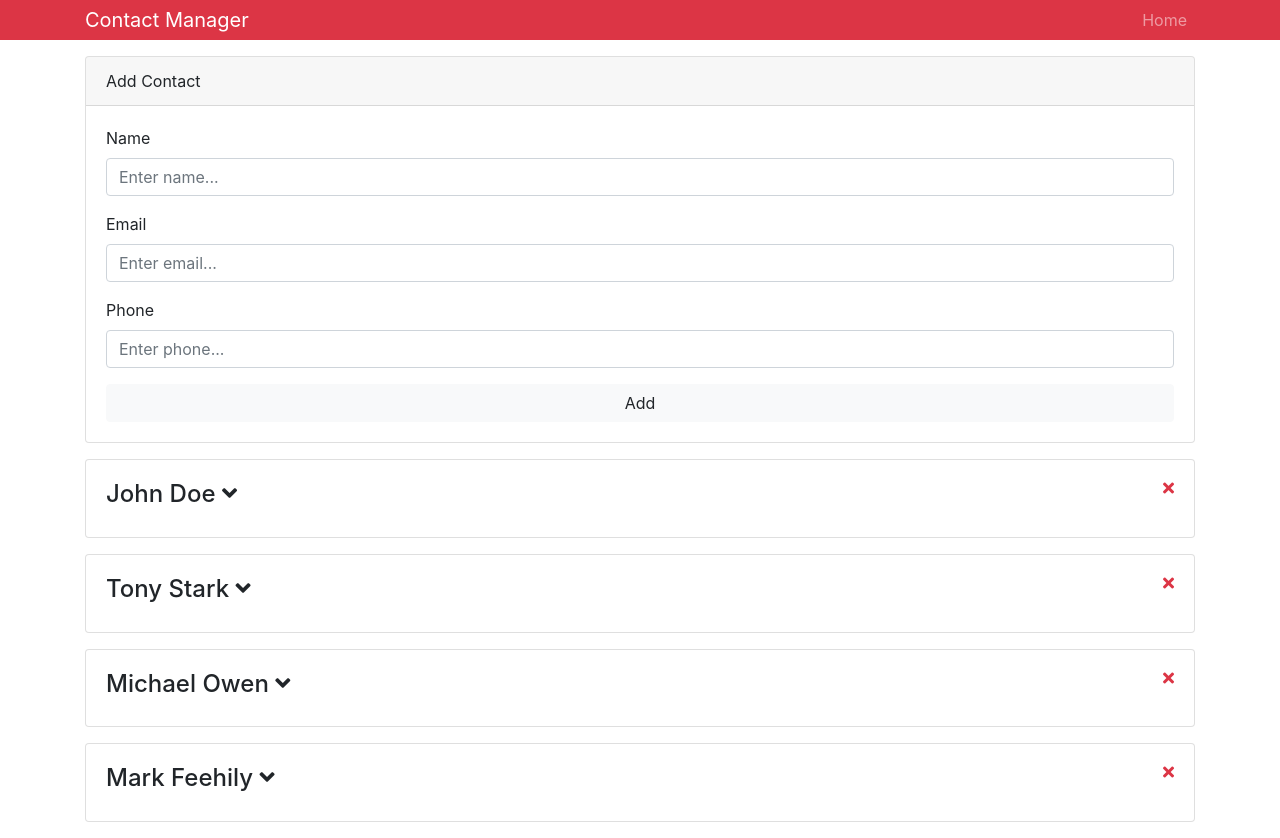
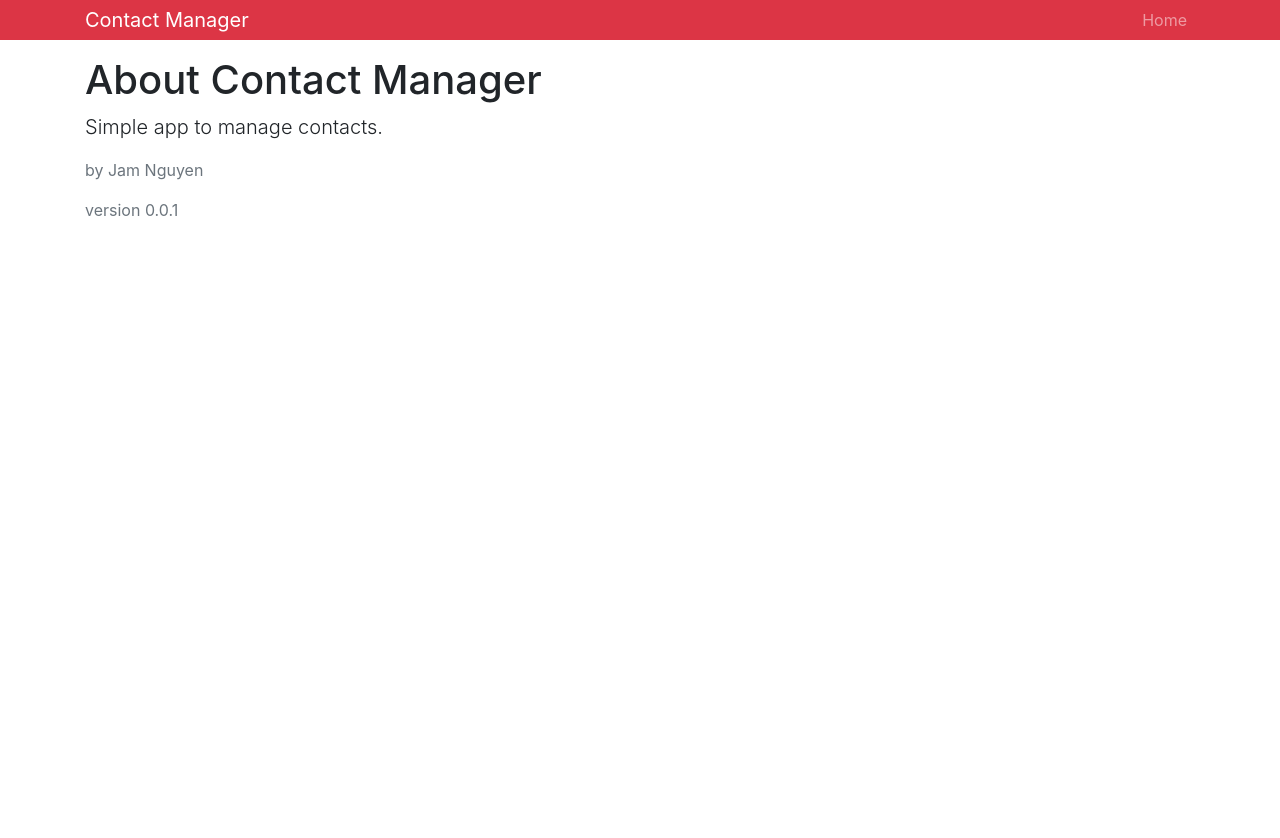
Before and after one commit to jamnguyen/contact-manager, a React (Create React App) app: page /about in a window 1280 px wide. After the commit the page ends 800 px from the top, so only its background shows below. Built offline with nearby package versions, Linux system fonts and the light colour scheme.

Commit message:
Add React Router.

```diff
--- a/package.json
+++ b/package.json
@@ -7,6 +7,7 @@
     "classnames": "^2.2.6",
     "react": "^16.4.2",
     "react-dom": "^16.4.2",
+    "react-router-dom": "^4.3.1",
     "react-scripts": "1.1.4",
     "uuid": "^3.3.2"
   },
--- a/src/App.js
+++ b/src/App.js
@@ -1,10 +1,12 @@
 import React, { Component } from 'react';
+import { BrowserRouter as Router, Route, Switch } from 'react-router-dom';
 import 'bootstrap/dist/css/bootstrap.min.css';
 import './App.css';
 
 
 import { Provider } from './AppContext';
 import Header from './components/layout/Header';
+import About from './components/pages/About';
 import Contacts from './components/contact/Contacts';
 import ContactAdd from './components/contact/ContactAdd';
 
@@ -12,13 +14,18 @@ class App extends Component {
   render() {
     return (
       <Provider>
-        <div className="App">
-          <Header title="Contact Manager" />
-          <div className="container">
-            <ContactAdd />
-            <Contacts />
+        <Router>
+          <div className="App">
+            <Header title="Contact Manager" />
+            <div className="container">
+              <Switch>
+                <Route exact path="/" component={ Contacts }></Route>
+                <Route exact path="/about" component={ About }></Route>
+                <Route exact path="/contact/add" component={ ContactAdd }></Route>
+              </Switch>
+            </div>
           </div>
-        </div>
+        </Router>
       </Provider>
     );
   }
--- a/src/components/contact/Contacts.js
+++ b/src/components/contact/Contacts.js
@@ -16,6 +16,7 @@ class Contacts extends Component {
           const { contacts } = value;
           return (
             <React.Fragment>
+              <h1 className="display-5 mb-3"><span className="text-danger">Contact</span> List</h1>
               { contacts.map(contact => {
                 return <Contact key={contact.id} user={contact} onDelete={this.deleteContact}/>
               }) }
--- /dev/null
+++ b/src/components/pages/About.js
@@ -0,0 +1,16 @@
+import React, { Component } from 'react'
+
+class About extends Component {
+  render() {
+    return (
+      <div>
+        <h1 className="display-5">About Contact Manager</h1>
+        <p className="lead">Simple app to manage contacts.</p>
+        <p className="text-secondary">by Jam Nguyen</p>
+        <p className="text-secondary">version 0.0.1</p>
+      </div>
+    )
+  }
+}
+
+export default About;
```
Also changed, not shown: 1 other file (tests, documents, lock files or other folders).
